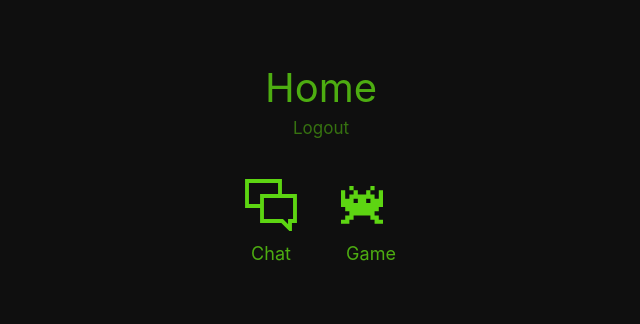
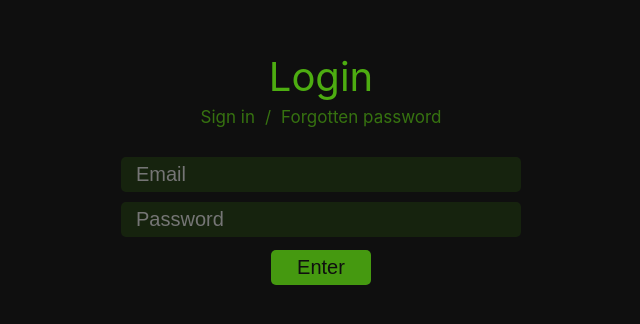
Before and after one commit to thomasn8/minitrans, a React (Create React App) app in the folder front/: page /login in a window 1280 px wide. Before the commit this address led to /. Shown: the part 236-560 px from the top of the page, without its empty margins (319-959 px from the left). Built offline with nearby package versions, Linux system fonts and the light colour scheme.

Commit message:
before setting database

```diff
--- a/front/src/App.tsx
+++ b/front/src/App.tsx
@@ -12,7 +12,6 @@ import ColorTheme from './assets/ColorTheme';
 import { LoginDto } from './_dto/login-dto';
 import { UserDto } from './_dto/user-dto';
 
-import mainColor from './assets/ColorTheme'
 import './main.css'
 
 function App() {
@@ -28,14 +27,14 @@ function App() {
 
   // const user: LoginDto | undefined = useLogin();
 
-  // const user = undefined;
-  const user = {
-    token: 'test',
-    setToken: Function,
-    user: {id: 1, email: 'thomasnanchen@hotmail.com', pseudo: 'tom'},
-    getHeaders: Function,
-    getUserData: Function
-  };
+  const user = undefined;
+  // const user = {
+  //   token: 'test',
+  //   setToken: Function,
+  //   user: {id: 1, email: 'thomasnanchen@hotmail.com', pseudo: 'tom'},
+  //   getHeaders: Function,
+  //   getUserData: Function
+  // };
 
   return (
     <Router>
```
